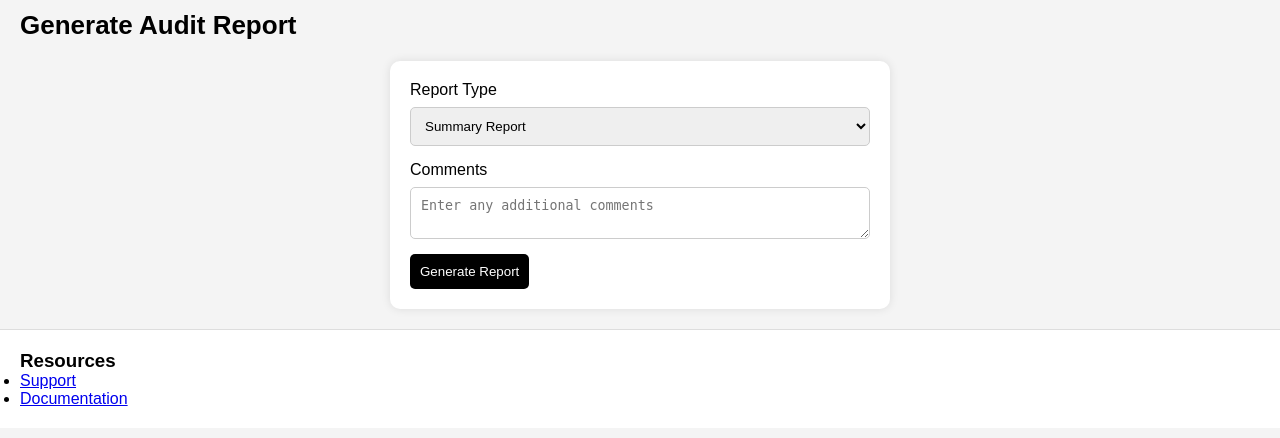
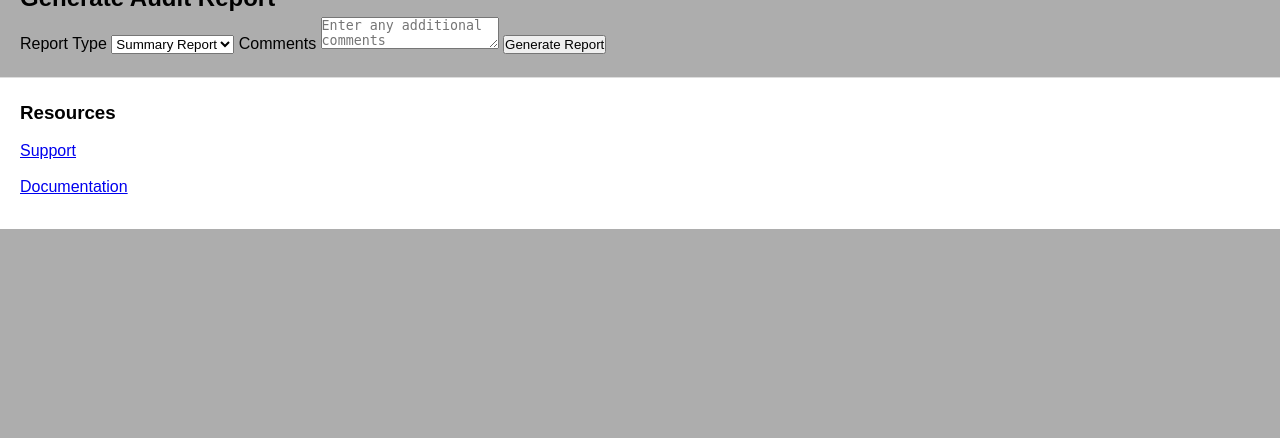
Before and after one commit to Mohmmadalhussen1/FinalProject, a Django app: page /report_generation_page/ in a window 1280 px wide. Shown: the part 362-800 px from the top of the page. Run offline with Django 4.2, Linux system fonts and the light colour scheme.

Commit message:
report_generation_page.html
new

```diff
--- a/final/main_app/templates/main_app/report_generation_page.html
+++ b/final/main_app/templates/main_app/report_generation_page.html
@@ -1,27 +1,20 @@
+{% extends 'main_app/home_page.html' %}
+<!DOCTYPE html>
+{% load static %}
+{% block content %}
 <html lang="en">
 {% load static %}
 <!DOCTYPE html>
 <html lang="en">
+
 <head>
     <meta charset="UTF-8">
     <meta name="viewport" content="width=device-width, initial-scale=1.0">
     <title>Audit Report Generation</title>
 
 </head>
+
 <body>
-      <header>
-          <nav>
-              <img src="logo.png" alt="Logo" class="logo">
-              <ul>
-                <li><a href="{% url 'main_app:home_page' %}">Home</a></li>
-                <li><a href="{% url 'main_app:policy_review' %}">Policy review</a></li>
-                <li><a href="{% url 'main_app:report_generation_page' %}">Report Generation</a></li>
-                <li><a href="{% url 'main_app:sessions_page' %}">Sessions Management</a></li>
-                  <li><button class="logout">Logout</button></li>
-              </ul>
-          </nav>
-      </header>
-
     <main>
         <section class="report-generation">
             <h2>Generate Audit Report</h2>
@@ -61,13 +54,14 @@
 
     body {
         font-family: Arial, sans-serif;
-    background-color: #f4f4f4;
+        line-height: 1.6;
+        background-color: #61616183;
     }
 
     header {
-    background-color: white;
+        background-color: rgb(0, 0, 0);
         padding: 10px 20px;
-    border-bottom: 1px solid #ddd;
+        border-bottom: 1px solid #535353;
     }
 
     nav ul {
@@ -80,7 +74,8 @@
         margin-right: 15px;
     }
 
-nav ul li a, .logout {
+    nav ul li a,
+    .login {
         text-decoration: none;
         color: black;
         padding: 8px 12px;
@@ -88,45 +83,74 @@
         border: none;
         background-color: #f4f4f4;
         cursor: pointer;
+        border-color: 1px solid #ffffff;
     }
 
-.logout {
-    background-color: black;
-    color: white;
-}
 
     main {
         padding: 20px;
     }
 
-.report-generation h2 {
+    .nca-section {
+        background-color: white;
+        padding: 30px;
+        border-radius: 10px;
+        margin-bottom: 40px;
+    }
+
+    .nca-section h2 {
         font-size: 26px;
         margin-bottom: 20px;
     }
 
-form {
-    background-color: white;
-    padding: 20px;
-    border-radius: 10px;
-    box-shadow: 0 0 10px rgba(0, 0, 0, 0.1);
-    max-width: 500px;
-    margin: 0 auto;
+    .nca-section p {
+        margin-bottom: 20px;
     }
 
-form label {
-    display: block;
-    margin-bottom: 8px;
+    .services {
+        display: flex;
+        justify-content: space-between;
     }
 
-form select, form textarea {
-    width: 100%;
+    .service {
+        text-align: center;
+        width: 23%;
+    }
+
+    .service h4 {
+        margin: 10px 0;
+    }
+
+    .our-services {
+        margin-top: 30px;
+    }
+
+    .our-services ul {
+        list-style: none;
+    }
+
+    .our-services li {
+        margin-bottom: 10px;
+    }
+
+    .support {
+        margin-bottom: 40px;
+    }
+
+    .support form {
+        display: flex;
+        flex-direction: column;
+    }
+
+    .support input,
+    .support textarea {
+        margin-bottom: 15px;
         padding: 10px;
-    margin-bottom: 15px;
         border: 1px solid #ccc;
         border-radius: 5px;
     }
 
-form button {
+    .support button {
         padding: 10px;
         background-color: black;
         color: white;
@@ -139,6 +163,32 @@
         background-color: white;
         padding: 20px;
         border-top: 1px solid #ddd;
+        display: flex;
+        justify-content: space-between;
+    }
+
+    .footer-links {
+        display: flex;
+        justify-content: space-between;
+        width: 100%;
+    }
+
+    .footer-links .column {
+        width: 30%;
+    }
+
+    .footer-links h3 {
+        margin-bottom: 10px;
+    }
+
+    .footer-links ul {
+        list-style: none;
+    }
+
+    .footer-links ul li {
+        margin-bottom: 10px;
     }
 </style>
+
 </html>
+{% endblock %}
```
Lines whose indentation alone changed are shown as unchanged.
